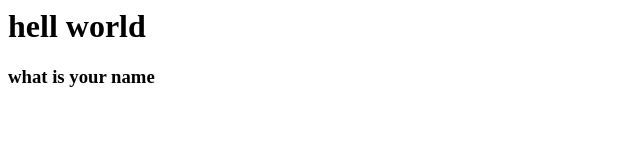
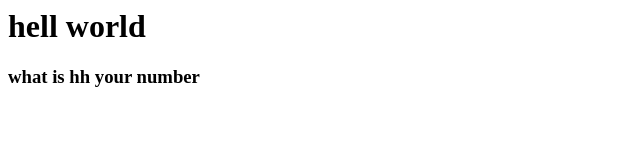
Before and after one commit to muhammedramshin/mygittest, a website: page index.html in a window 1280 px wide. Shown: the full height of the page, 0-640 px from the left. Drawn offline with Linux system fonts and the light colour scheme.

Commit message:
fourth commit

```diff
--- a/index.html
+++ b/index.html
@@ -2,7 +2,7 @@
 <h1>
 hell world
 </h1>
-<h3>what is your name</h3>
+<h3>what is hh your number </h3>
 
 
 </html>
--- a/package.json
+++ b/package.json
@@ -4,7 +4,9 @@
   "description": "\"test lerning\"",
   "main": "index.html",
   "scripts": {
-    "test": "echo \"Error: no test specified\" && exit 1"
+    "start": "npm run lite",
+    "test": "echo \"Error: no test specified\" && exit 1",
+    "lite": "lite-server"
   },
   "repository": {
     "type": "git",
```
Also changed, not shown: 1 other file.
